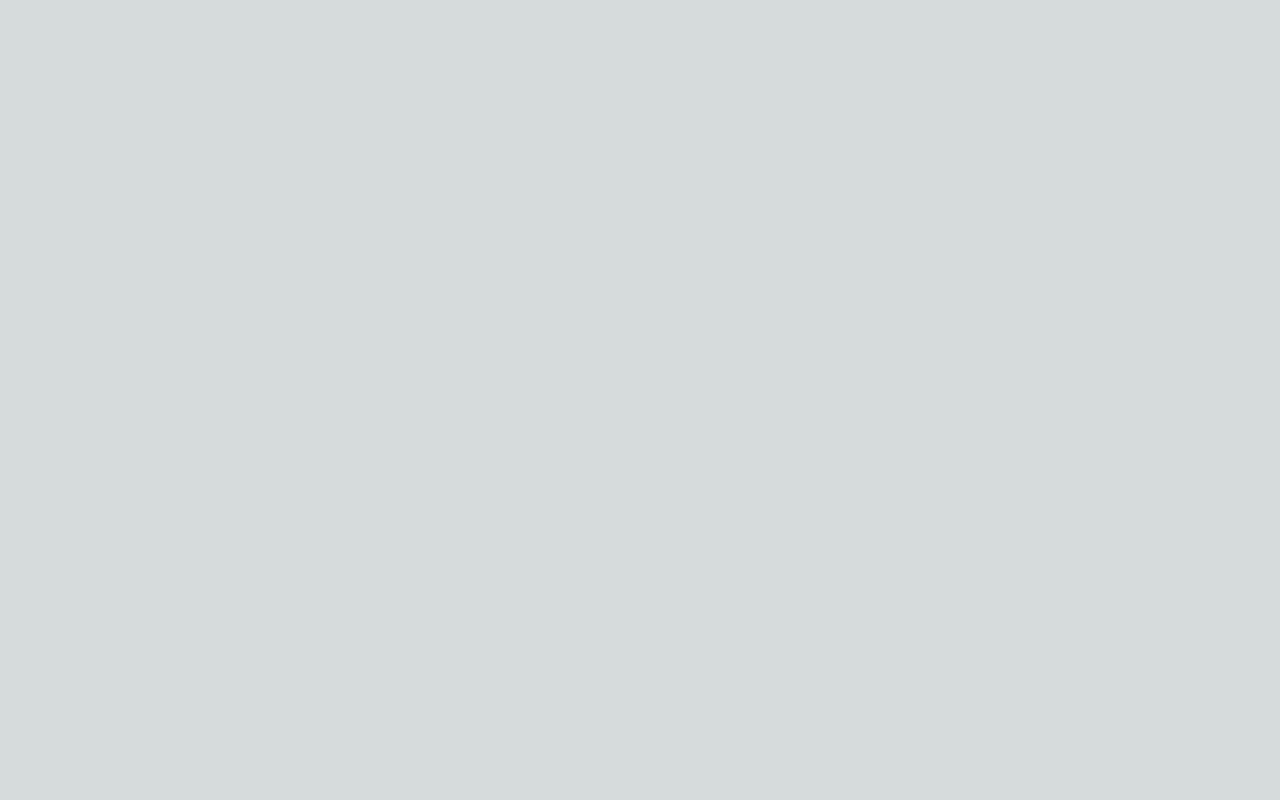
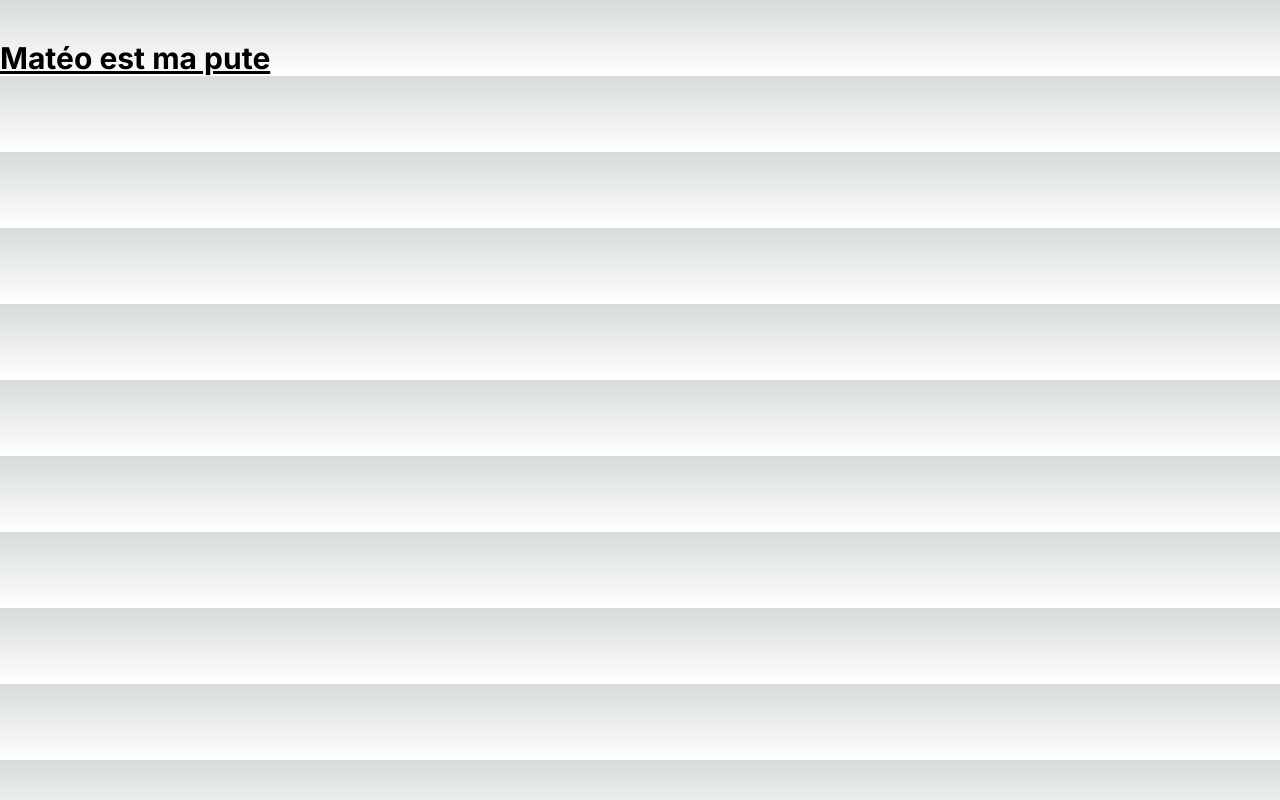
Before and after one commit to Celoma/ProjetBlog, a Next.js app in the folder tech-no-limits/: page / in a window 1280 px wide. Built offline with nearby package versions, Linux system fonts and the light colour scheme.

Commit message:
Essaye de compréhension next.js

```diff
--- a/tech-no-limits/src/app/page.tsx
+++ b/tech-no-limits/src/app/page.tsx
@@ -3,6 +3,7 @@
 export default function Home() {
   return (
     <main>
+      <p className="text-3xl font-bold underline mt-10">Matéo est ma pute</p>
     </main>
   );
 }
```
Also changed, not shown: tech-no-limits/src/app/layout.tsx (line endings or trailing spaces).
